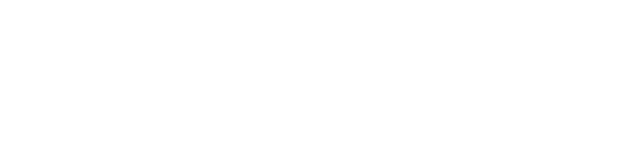
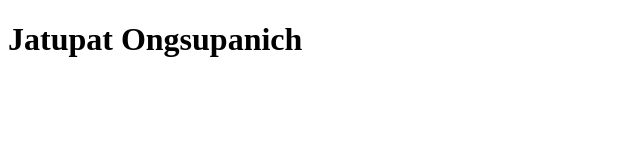
Before and after one commit to HawkSkYWalker/git-sample-project, a plain HTML site: page index.html in a window 1280 px wide. Shown: the whole page, without its empty margins (0-640 px from the left). Drawn offline with Linux system fonts and the light colour scheme.

Commit message:
Updated index.html

```diff
--- a/index.html
+++ b/index.html
@@ -7,5 +7,7 @@
 </head>
 <body>
 
+    <h1> Jatupat Ongsupanich </h1>
+
 </body>
 </html>
```
